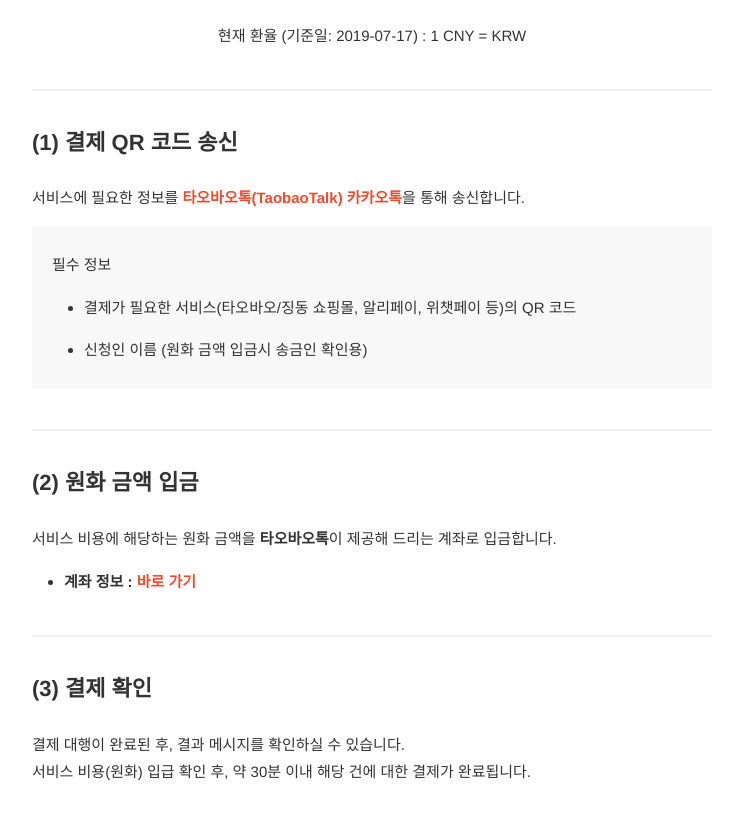
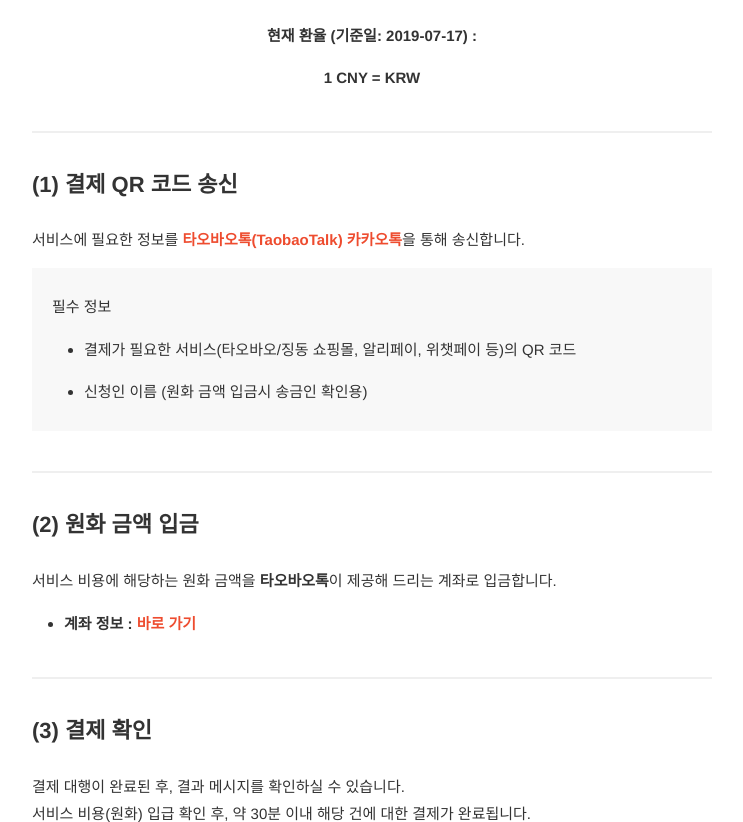
Before and after one commit to hamke/tbt-docs, a plain HTML site: page pay-service/index.html in a window 1280 px wide. Shown: the part 1162-1984 px from the top of the page, without its empty margins (268-1011 px from the left). Drawn offline with Linux system fonts and the light colour scheme; no server answers.

Commit message:
Site updated: 2019-07-17 14:53:11

```diff
--- a/pay-service/index.html
+++ b/pay-service/index.html
@@ -8,8 +8,8 @@
 <hr>
 <h2 id="◼︎-서비스-이용-방법"><a href="#◼︎-서비스-이용-방법" class="headerlink" title="◼︎ 서비스 이용 방법"></a>◼︎ 서비스 이용 방법</h2><center><a href="https://www.taobaotalk.com/kakao/" target="_blank"><img src="https://hellotblog.files.wordpress.com/2019/04/ttmkt-logo-girl-round-02-120x120.png" style="max-width:100%;" alt="타오바오톡(TaobaoTalk)"></a></center>
 
-<center>현재 환율 (기준일: <span class="post-year"></span>-<span class="post-month-digits"></span>-<span class="post-date-digits"></span>) : 1 CNY = <span id="price"></span> KRW</center>
-
+<p><strong><center>현재 환율 (기준일: <span class="post-year"></span>-<span class="post-month-digits"></span>-<span class="post-date-digits"></span>) :</center></strong></p>
+<p><strong><center>1 CNY = <span id="price" style="color:#ee4c2f;"></span> KRW</center></strong></p>
 <hr>
 <h3 id="1-결제-QR-코드-송신"><a href="#1-결제-QR-코드-송신" class="headerlink" title="(1) 결제 QR 코드 송신"></a>(1) 결제 QR 코드 송신</h3><p>서비스에 필요한 정보를 <strong><a href="https://www.taobaotalk.com/kakao/" target="_blank">타오바오톡(TaobaoTalk) 카카오톡</a></strong>을 통해 송신합니다.</p>
 <div class="allowContent" style="background-color:#f8f8f8; padding:10px 20px;">
```
